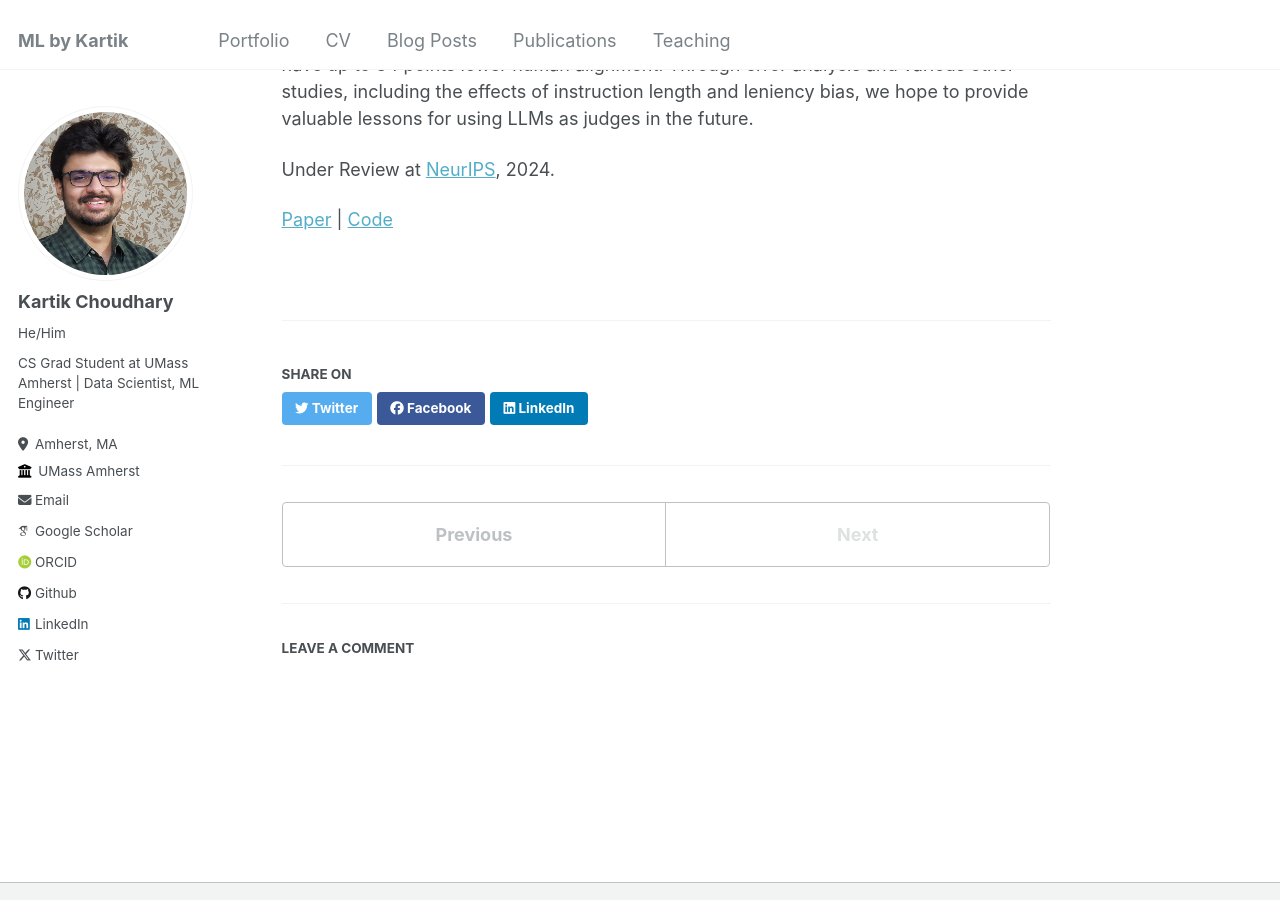
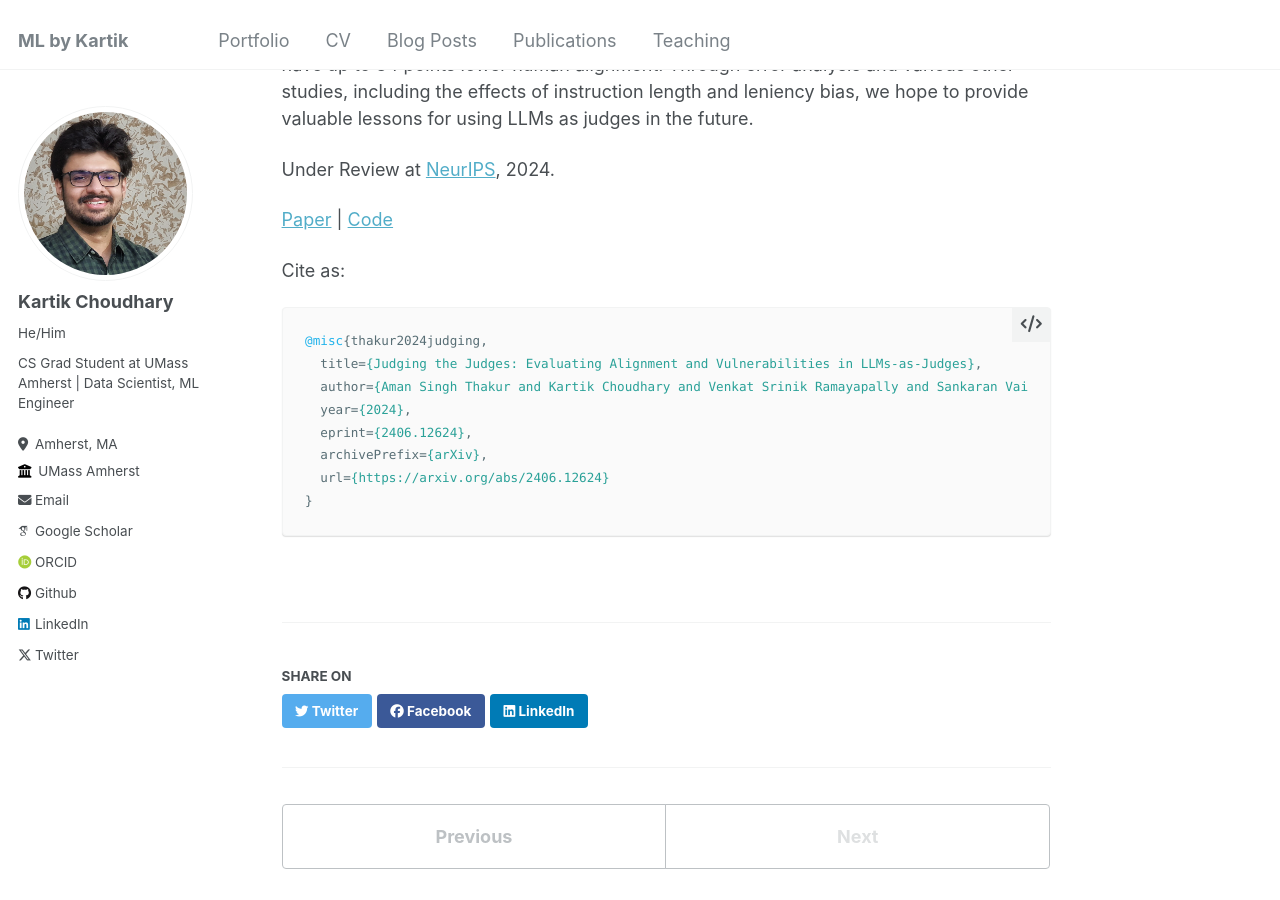
Before and after one commit to kartikc727/kartikc727.github.io, a Jekyll site: the page built from _publications/2024-05-20-judging-judges.md, in a window 1280 px wide and 900 px high, scrolled down 1043 px. Built offline with Jekyll 4.4.1, drawn with Linux system fonts in a browser that asks for light colours; some web fonts are replaced; comment, search, counter and statistics services are not loaded.

Commit message:
Add citation to judging the judges paper
Signed-off-by: Kartik Choudhary <kartikchoudh@umass.edu>

````diff
--- a/_publications/2024-05-20-judging-judges.md
+++ b/_publications/2024-05-20-judging-judges.md
@@ -30,3 +30,18 @@ Under Review at [NeurIPS](https://neurips.cc/), 2024.
 
 [Paper](https://arxiv.org/abs/2406.12624){:target="_blank" rel="noopener noreferrer"} \|
 [Code](https://github.com/judging-judges/judging-judges){:target="_blank" rel="noopener noreferrer"}
+
+Cite as:
+
+{% raw %}
+```bibtex
+@misc{thakur2024judging,
+  title={Judging the Judges: Evaluating Alignment and Vulnerabilities in LLMs-as-Judges},
+  author={Aman Singh Thakur and Kartik Choudhary and Venkat Srinik Ramayapally and Sankaran Vaidyanathan and Dieuwke Hupkes},
+  year={2024},
+  eprint={2406.12624},
+  archivePrefix={arXiv},
+  url={https://arxiv.org/abs/2406.12624}
+}
+```
+{% endraw %}
````
